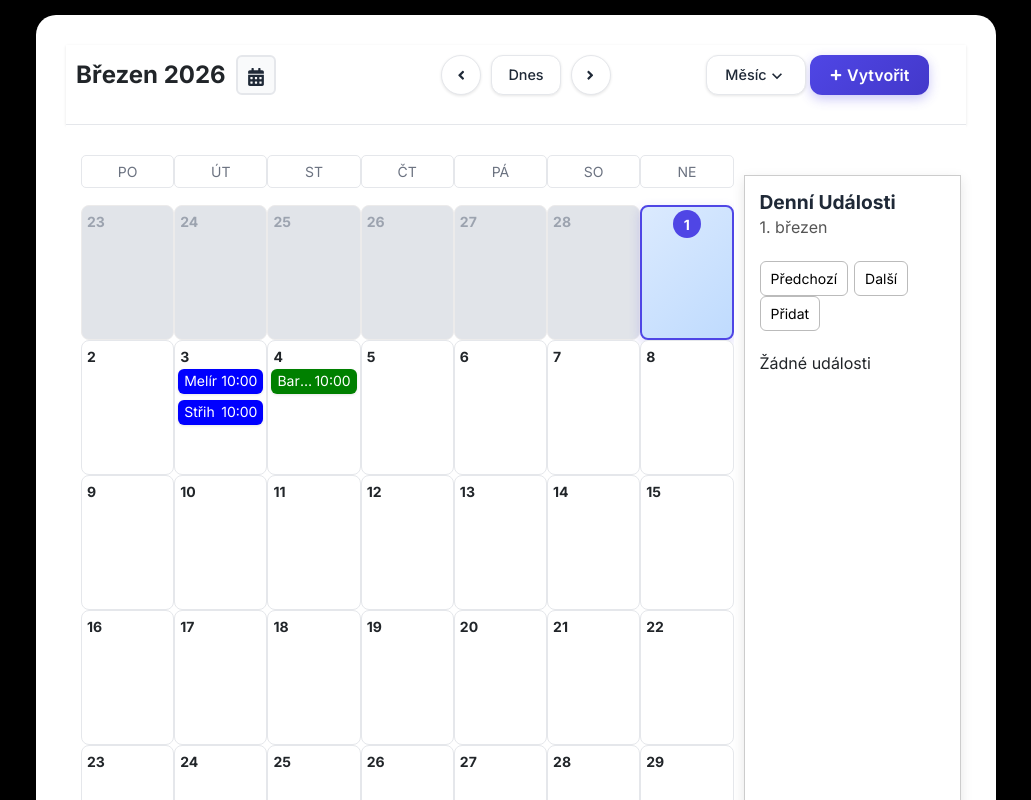
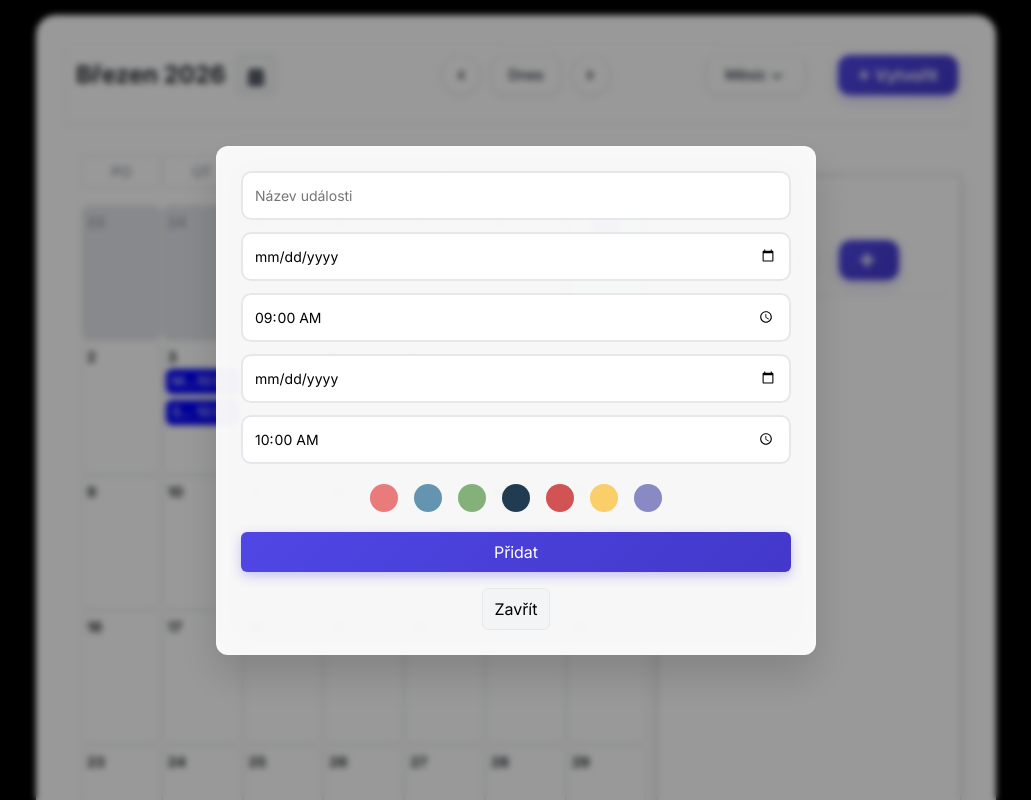
Before and after one commit to Jakub-coding99/React-Calendar, a React (Vite) app: page / in a window 1280 px wide. Both pictures are taken after a click on the button "Vytvořit". Shown: the top 800 px of the page, without its empty margins (124-1155 px from the left). Built offline with nearby package versions, Linux system fonts and the light colour scheme; a web font is replaced by a local one.

Commit message:
edit list and event view layout

```diff
--- a/src/components/Calendar.tsx
+++ b/src/components/Calendar.tsx
@@ -308,7 +308,7 @@ export const Calendar = () => {
         </div>
       </div>
 
-      {modalState && modalState.event && (
+      {modalState && (
         <div id="modal-overlay" onClick={() => setModalState(null)}>
           <div onClick={(e) => e.stopPropagation()}>
             <Modal
--- a/src/components/DayEvent.tsx
+++ b/src/components/DayEvent.tsx
@@ -113,10 +113,7 @@ export const DayEvent = ({
                 <MdNotes />
               </div>
 
-              <p>
-                jhlk jlkjlkkkk llkklklk
-                kkljjjjjjjjjjjjjjjjjjjjjjjjjjjjjjjjjjjjjjjjjjjjjjjjjjjjjjjjjjjjjjjjjjjjjjjjjjjjjjjjjjjjjjj
-              </p>
+              <p>{events.note}</p>
             </div>
           ) : undefined}
 
@@ -125,7 +122,7 @@ export const DayEvent = ({
               <div className="location-icon">
                 <FaLocationDot />
               </div>
-              <p>Ostrava</p>
+              <p>{events.location}</p>
             </div>
           ) : undefined}
         </div>
@@ -189,10 +186,11 @@ export const DayEvent = ({
             </div>
             <span
               style={{
-                overflowY: "auto",
                 width: "100%",
-                whiteSpace: "pre-line",
-                maxHeight: "50%",
+                textOverflow: "ellipsis",
+                height: "30px",
+                whiteSpace: "nowrap",
+                overflow: "hidden",
               }}
             >
               {events.note}
--- a/src/components/EventList.tsx
+++ b/src/components/EventList.tsx
@@ -1,5 +1,6 @@
 import type { EventType } from "../types/event";
 import { DayEvent } from "./DayEvent";
+import { FaAngleLeft, FaAngleRight, FaPlus } from "react-icons/fa";
 
 interface Props {
   events?: EventType[];
@@ -25,21 +26,37 @@ export const EventList = ({
   return (
     <div className="day-event-list-wrapper">
       <div className="day-event-header">
-        <h3>Denní Události</h3>
-        <h5>{eventDate}</h5>
+        <div className="d-flex flex-row align-items-center">
+          <h3>{eventDate}</h3>
+          {width < 1200 && (
+            <button
+              className="add-btn-event-list"
+              onClick={() => addEventCurrentDay?.("adding-from-event-list")}
+              aria-label="Přidat událost"
+            >
+              <FaPlus />
+            </button>
+          )}
+        </div>
       </div>
 
       <div className="day-event-nav">
         {width > 1200 && (
-          <div>
-            <button onClick={() => prevDay("day-view")}>Předchozí</button>
-            <button onClick={() => nextDay("day-view")}>Další</button>
+          <div className="d-flex flex-row">
+            <button className="arrow-prev" onClick={() => prevDay("day-view")}>
+              <FaAngleLeft></FaAngleLeft>
+            </button>
+            <button className="arrow-next" onClick={() => nextDay("day-view")}>
+              <FaAngleRight />
+            </button>
+            <button
+              className="add-btn-event-list"
+              onClick={() => addEventCurrentDay?.("adding-from-event-list")}
+            >
+              <FaPlus></FaPlus>
+            </button>
           </div>
         )}
-
-        <button onClick={() => addEventCurrentDay?.("adding-from-event-list")}>
-          Přidat
-        </button>
       </div>
 
       <div className="day-event-list">
--- a/src/components/Modal.tsx
+++ b/src/components/Modal.tsx
@@ -10,6 +10,7 @@ import { HiOutlineCalendarDateRange } from "react-icons/hi2";
 import { formatToPrettyDate } from "../utils/date";
 import { TbClockHour4 } from "react-icons/tb";
 import { MdNotes } from "react-icons/md";
+import { FaLocationDot } from "react-icons/fa6";
 
 interface Props {
   e: EventType;
@@ -148,7 +149,7 @@ export const Modal = ({ e, onChange, onClose, type, fillDate }: Props) => {
           )}
           {isShow && (
             <div className="d-flex flex-column gap-4">
-              <div className="modal-header-show d-flex flex-row d-flex justify-content-between align-items-center  w-100">
+              <div className="modal-header-show  d-flex flex-row d-flex justify-content-between align-items-center   w-100">
                 <div
                   className="header-dot"
                   style={{
@@ -159,7 +160,7 @@ export const Modal = ({ e, onChange, onClose, type, fillDate }: Props) => {
                   }}
                 ></div>
 
-                <div className="d-flex flex-row ms-auto">
+                <div className="d-flex flex-row ms-auto  ">
                   <Button
                     className="icon-btn"
                     onClick={() => {
@@ -171,7 +172,7 @@ export const Modal = ({ e, onChange, onClose, type, fillDate }: Props) => {
                   <Button className="icon-btn delete" onClick={triggerDelete}>
                     <RiDeleteBin6Line />
                   </Button>
-                  <Button className="icon-btn" onClick={onClose}>
+                  <Button className="icon-btn close" onClick={onClose}>
                     <IoMdClose />
                   </Button>
                 </div>
@@ -224,6 +225,15 @@ export const Modal = ({ e, onChange, onClose, type, fillDate }: Props) => {
                     </div>
                   </div>
                 ) : undefined}
+
+                {e.location ? (
+                  <div className="event-location">
+                    <div className="location-icon">
+                      <FaLocationDot />
+                    </div>
+                    <p>{e.location}</p>
+                  </div>
+                ) : undefined}
               </div>
             </div>
           )}
@@ -235,7 +245,9 @@ export const Modal = ({ e, onChange, onClose, type, fillDate }: Props) => {
               children="Opravdu chcete událost smazat?"
             />
           )}
-          <div className="modal-actions">
+          <div
+            className={`modal-actions  ${!isEdit ? "justify-content-center" : undefined}`}
+          >
             {isEdit && (
               <>
                 <Button
--- a/src/style/styles.css
+++ b/src/style/styles.css
@@ -180,6 +180,26 @@ body {
   transition: var(--transition);
 }
 
+.add-btn-event-list {
+  display: flex;
+  align-items: center;
+  justify-content: space-between;
+  background: linear-gradient(
+    135deg,
+    var(--primary) 0%,
+    var(--primary-hover) 100%
+  );
+  color: white;
+  border: none;
+  border-radius: var(--radius);
+  padding: 10px 20px;
+  height: 40px;
+  min-width: 60px;
+  font-weight: 600;
+  cursor: pointer;
+  box-shadow: 0 4px 12px rgba(79, 70, 229, 0.3);
+  transition: var(--transition);
+}
 .add-btn:hover {
   box-shadow: 0 6px 20px rgba(79, 70, 229, 0.4);
   transform: translateY(-2px);
@@ -497,6 +517,8 @@ body {
   overflow-y: auto;
   overflow-x: hidden;
   height: 70vh;
+  width: 65%;
+  margin: auto;
 }
 
 .event-list-view {
@@ -504,6 +526,8 @@ body {
   background-color: var(--bg-white);
   box-shadow: 0 5px 25px 8px rgb(238, 238, 238);
   overflow-y: auto;
+  border-radius: 10px;
+  margin: 5px;
 }
 
 .event-list-view:hover {
@@ -514,13 +538,13 @@ body {
 
 .month-list-view {
   background-color: var(--bg-white);
-  height: 16vh;
+  height: 17vh;
   width: 95%;
   padding: 10px;
   margin: 15px auto;
   border: 0.5px solid rgb(234, 233, 233);
   display: grid;
-  grid-template-columns: 10% 90%;
+  grid-template-columns: 15% 85%;
   min-width: 0;
   min-height: 0;
   box-shadow: 0 4px 12px rgba(0, 0, 0, 0.15);
@@ -614,15 +638,25 @@ body {
   color: #555;
 }
 
+.day-event-nav {
+  display: flex;
+  position: relative;
+
+  justify-content: space-evenly;
+}
+
+.day-event-nav::after {
+  position: absolute;
+  content: "";
+  height: 0.5px;
+  width: 100%;
+  background-color: var(--border);
+  bottom: -5px;
+  left: 0;
+}
+
 .day-event-nav button {
-  padding: 6px 10px;
-  border-radius: 6px;
-  border: 1px solid #bbb;
-  background-color: var(--bg-white);
-  cursor: pointer;
-  margin-right: 6px;
-  transition: var(--transition);
-  font-size: 0.875rem;
+  margin: 10px;
 }
 
 .day-event-list-wrapper button:hover {
@@ -645,7 +679,7 @@ body {
 .event-note,
 .event-location {
   display: grid;
-  grid-template-columns: 15% 90%;
+  grid-template-columns: 10% 90%;
   align-items: center;
 }
 
@@ -658,6 +692,7 @@ body {
 
 .event-location p {
   font-weight: 500;
+  margin: auto 0;
 }
 
 .note-icon,
@@ -675,6 +710,11 @@ body {
   white-space: nowrap;
   text-overflow: ellipsis;
   flex: 1;
+}
+
+.day-event-header h5 {
+  font-weight: bold;
+  color: var(--secondary);
 }
 
 /* =========================
@@ -701,7 +741,12 @@ body {
 }
 
 .icon-btn svg {
-  font-size: 1.375rem;
+  font-size: 1.5rem;
+}
+
+.icon-btn.close {
+  color: rgb(73, 73, 73);
+  font-weight: bold;
 }
 
 .icon-btn:focus {
@@ -862,6 +907,10 @@ body {
   border-color: var(--secondary);
 }
 
+.modal-header-show button {
+  margin: 10px;
+}
+
 /* =========================
    Color Picker
 ========================= */
@@ -1017,13 +1066,27 @@ body {
    Responsive
 ========================= */
 
+@media (max-width: 1450px) {
+  .calendar-wrapper {
+    grid-template-columns: 65% 35%;
+  }
+  .month-list-view {
+    grid-template-columns: 25% 75%;
+    height: 120px;
+  }
+
+  .add-btn {
+    margin: auto;
+  }
+}
+
 @media (max-width: 1200px) {
   html {
     font-size: 15px;
   }
 
   .wrapper {
-    width: 80vw;
+    width: 75vw;
   }
 
   .day-view-btn {
@@ -1042,6 +1105,23 @@ body {
     grid-template-columns: 100%;
     gap: 10px;
   }
+
+  .add-btn-event-list {
+    margin-left: auto;
+  }
+
+  .list-content,
+  .day-event-list-wrapper {
+    max-width: 80%;
+    margin: auto auto;
+  }
+
+  .month-list-view {
+    grid-template-columns: 20% 80%;
+  }
+  .bigger-span {
+    font-size: 1.2rem;
+  }
 }
 
 @media (max-width: 1024px) {
@@ -1050,13 +1130,17 @@ body {
   }
 
   .wrapper {
-    width: 85vw;
+    width: 80vw;
     padding: 20px;
+    height: 100%;
   }
 
   .calendar-body {
     width: 100%;
     padding: 10px;
+  }
+  .calendar-body-left {
+    padding: 0;
   }
 
   #calendar {
@@ -1124,6 +1208,20 @@ body {
 
   .plus-icon {
     font-size: 1.125rem;
+  }
+
+  .day-event-list-wrapper,
+  .list-content {
+    min-height: 50vh;
+    max-height: 60vh;
+    padding: 25px;
+    max-width: 85vw;
+    margin: auto auto;
+  }
+
+  .bigger-span,
+  .day-marker-list {
+    font-size: 1.15rem;
   }
 }
 
@@ -1231,15 +1329,13 @@ body {
     padding: 16px;
   }
 
-  .day-event-list-wrapper {
+  .day-event-list-wrapper,
+  .list-content {
     min-height: 50vh;
     max-height: 60vh;
-    padding: 10px;
-  }
-
-  .month-list-view {
-    width: 100%;
-    height: auto;
+    padding: 15px;
+    max-width: 85vw;
+    margin: auto auto;
   }
 
   .day-marker-list {
@@ -1254,6 +1350,11 @@ body {
   .month-grid-event-dotted {
     width: 15px;
     height: 15px;
+  }
+
+  .bigger-span,
+  .day-marker-list {
+    font-size: 1.1rem;
   }
 }
 
@@ -1272,7 +1373,7 @@ body {
   }
 
   .header-date-wrapper {
-    justify-content: flex-start;
+    justify-content: flex-end;
   }
 
   .direction-btns {
@@ -1321,4 +1422,11 @@ body {
     height: 15px;
     font-size: 0.75rem;
   }
+
+  .bigger-span {
+    font-size: 1rem;
+  }
+  .month-list-view {
+    max-height: 100px;
+  }
 }
```
